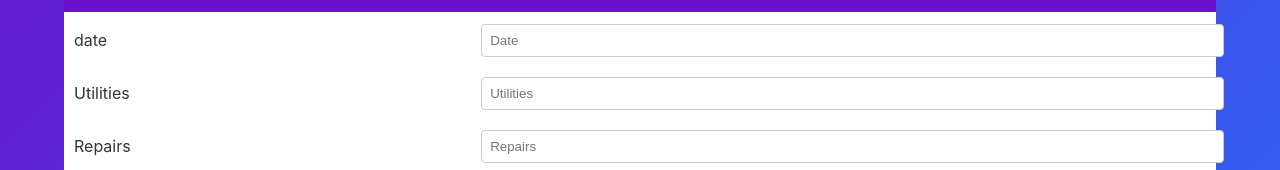
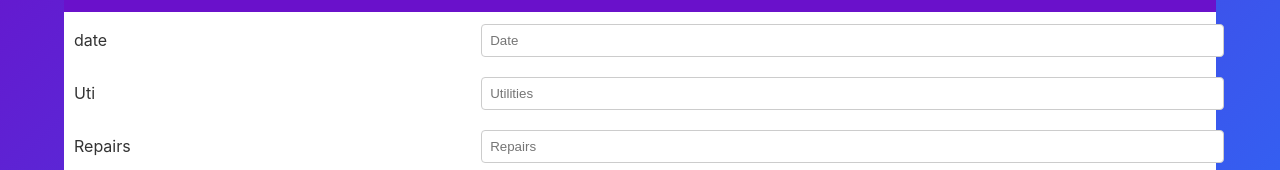
Before and after one commit to MageshwaranKCloudEngineer/Fintrack, a React (Create React App) app in the folder frontend/frontend/: page /create-expense in a window 1280 px wide. Shown: the part 199-369 px from the top of the page. Built offline with nearby package versions, Linux system fonts and the light colour scheme.

Commit message:
Update CreateExpenses.js

```diff
--- a/frontend/frontend/src/components/Expenses/CreateExpenses.js
+++ b/frontend/frontend/src/components/Expenses/CreateExpenses.js
@@ -62,7 +62,7 @@ const CreateExpense = () => {
               </td>
             </tr>
             <tr>
-              <td style={tableDataStyle}>Utilities</td>
+              <td style={tableDataStyle}>Uti</td>
               <td style={tableDataStyle}>
                 <input
                   type="number"
```
